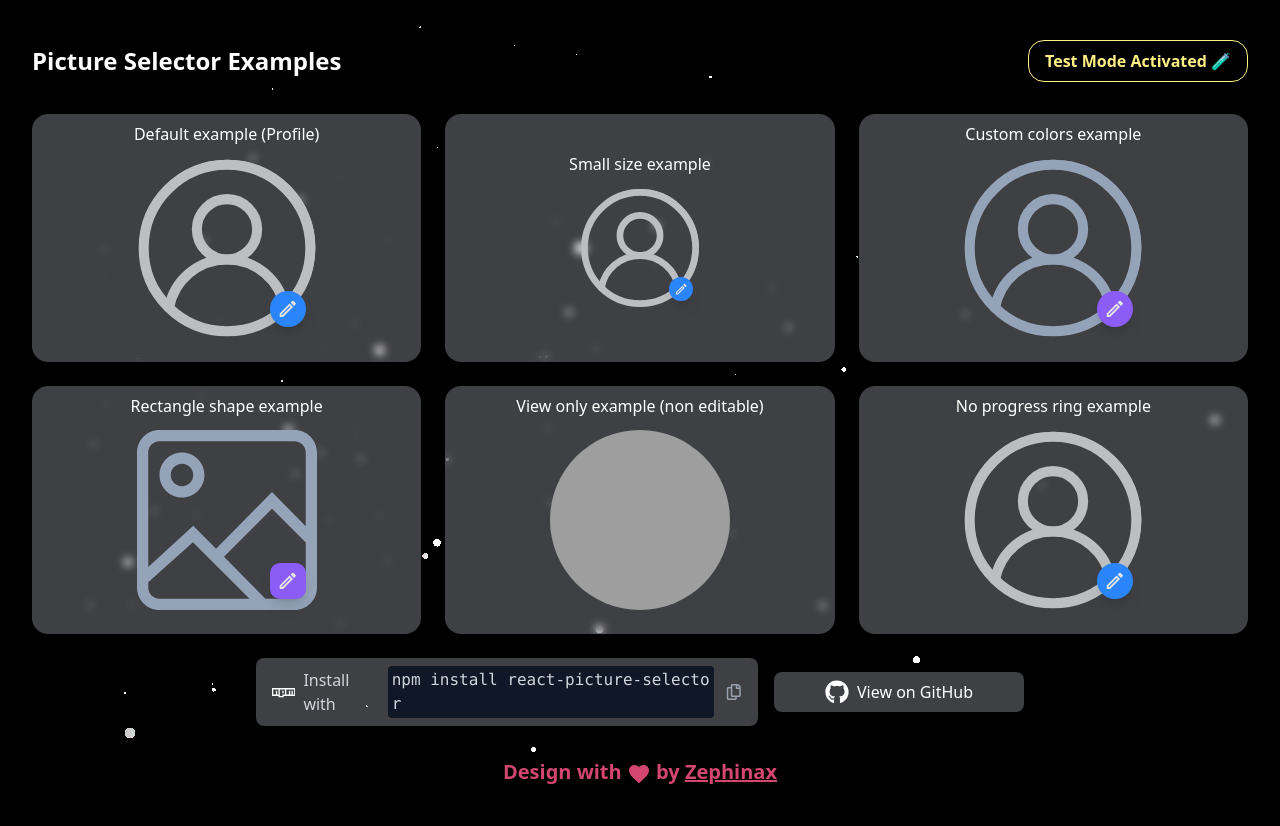
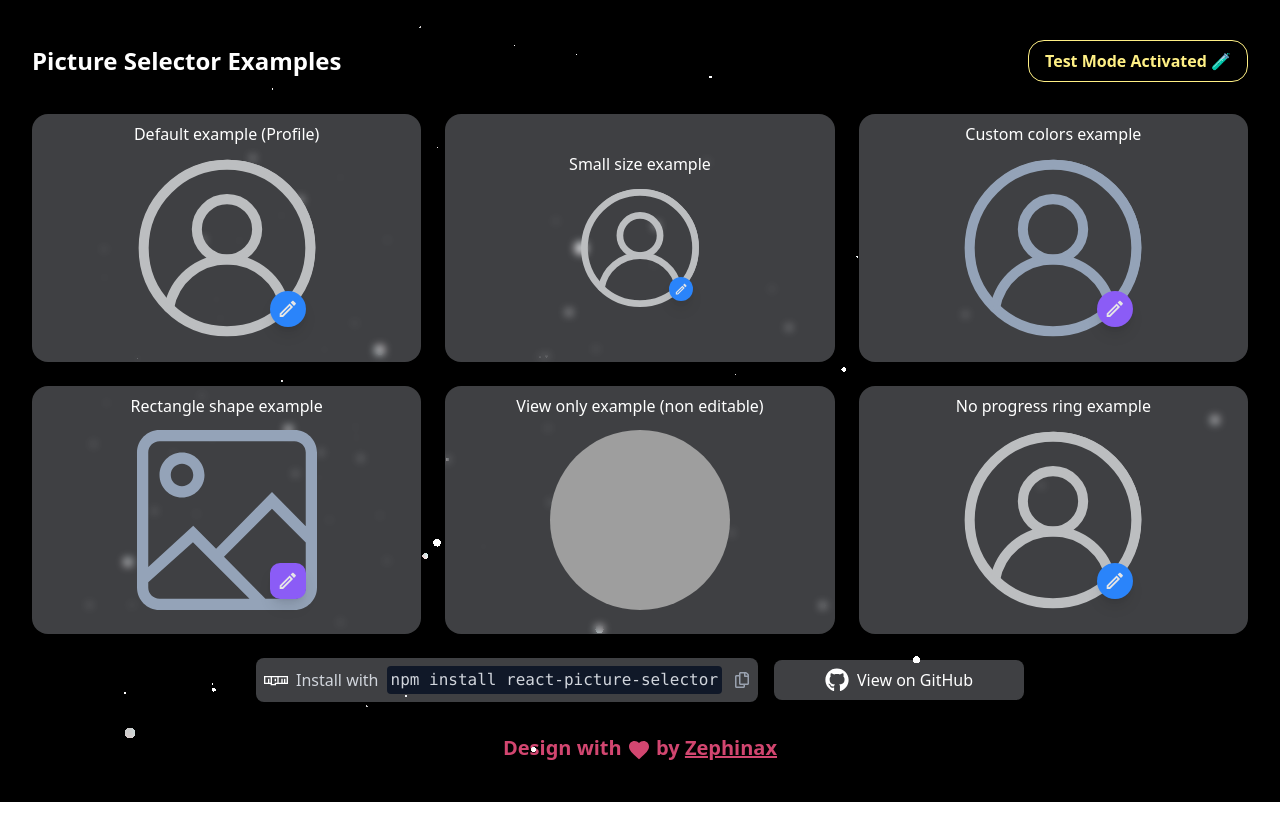
Before and after one commit to Zephinax/react-picture-selector, a React (Vite) app: page / in a window 1280 px wide. After the commit the page ends 802 px from the top, so only its background shows below. Built offline with nearby package versions, Linux system fonts and the light colour scheme; grey boxes are pictures that could not be loaded.

Commit message:
deploy new version

```diff
--- a/src/App.tsx
+++ b/src/App.tsx
@@ -140,17 +140,17 @@ const App: React.FC = () => {
             title="Click to copy"
           >
             {/* آیکون کپی: بالای متن در موبایل، کنار متن در دسکتاپ */}
-            <FaNpm className="w-6 h-6 text-white order-1 md:order-0" />
+            <FaNpm className="w-6 h-6 text-white order-1 shrink-0 md:order-0" />
 
-            <span className="flex flex-col md:flex-row items-center gap-1 text-center md:text-left order-0 md:order-1">
+            <span className="flex flex-col md:flex-row gap-2 items-center text-nowrap text-center md:text-left order-0 md:order-1">
               <span>Install with</span>
-              <code className="bg-gray-900 px-1 py-0.5 rounded break-all">
+              <code className="bg-gray-900 px-1 py-0.5 text-nowrap rounded break-all">
                 npm install react-picture-selector
               </code>
               {copied ? (
-                <FaCheck className="w-4 h-4 text-green-600 ml-0 md:ml-2 mt-1 md:mt-0 transition-transform" />
+                <FaCheck className="w-4 h-4 text-green-600 ml-0 md:ml-1 mt-1 md:mt-0 transition-transform" />
               ) : (
-                <FaRegCopy className="w-4 h-4 text-gray-400 ml-0 md:ml-2 mt-1 md:mt-0" />
+                <FaRegCopy className="w-4 h-4 text-gray-400 ml-0 md:ml-1 mt-1 md:mt-0" />
               )}
             </span>
           </div>
```
Also changed, not shown: 4 other files (tests, documents, lock files or other folders).
